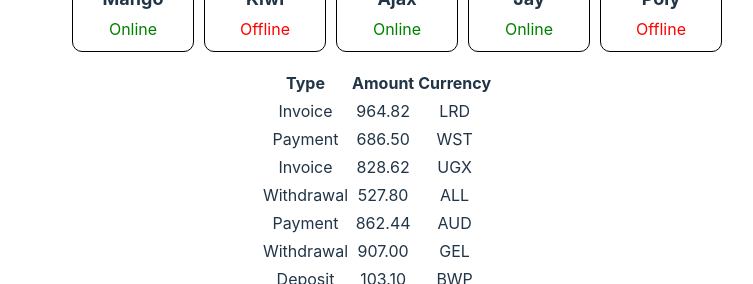
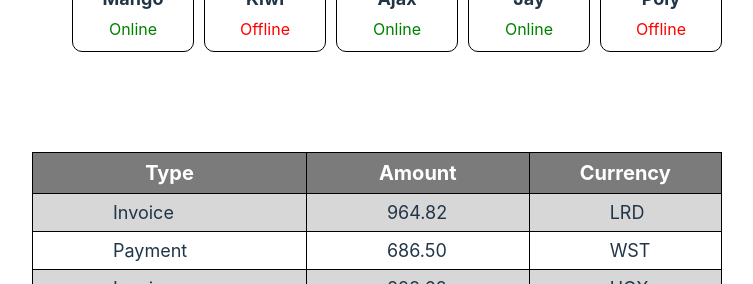
Before and after one commit to ulianasunny31/goit-react-hw-01, a React (Vite) app: page / in a window 1280 px wide. Shown: the part 516-800 px from the top of the page, without its empty margins (263-1016 px from the left). Built offline with nearby package versions, Linux system fonts and the light colour scheme.

Commit message:
transaction table done

```diff
--- a/src/components/FriendsList/FriendsList.module.css
+++ b/src/components/FriendsList/FriendsList.module.css
@@ -1,6 +1,6 @@
 .friendList {
   display: flex;
   gap: 10px;
-
   list-style: none;
+  margin-bottom: 100px;
 }
--- a/src/components/TransactionHistory/TransactionHistory.jsx
+++ b/src/components/TransactionHistory/TransactionHistory.jsx
@@ -1,4 +1,6 @@
-const TransactionHistory = ({items}) => {
+import css from './TransactionHistory.module.css'
+
+const TransactionHistory = ({ items }) => {
 
     function getType(type) {
         switch (type) {
@@ -16,8 +18,8 @@ const TransactionHistory = ({items}) => {
 
   return (
 <>
-<table>
-  <thead>
+<table className={css.table}>
+  <thead className={css.thead}>
     <tr>
       <th>Type</th>
       <th>Amount</th>
@@ -25,7 +27,7 @@ const TransactionHistory = ({items}) => {
     </tr>
   </thead>
 
-  <tbody>
+  <tbody className={css.tbody}>
     {
   items.map(({id, type, amount, currency}) => {
       return (
--- a/src/components/TransactionHistory/TransactionHistory.module.css
+++ b/src/components/TransactionHistory/TransactionHistory.module.css
@@ -0,0 +1,32 @@
+.table {
+  border: 1px solid black;
+  width: 100%;
+  border-collapse: collapse;
+}
+
+.thead th {
+  padding: 5px;
+  border-right: 1px solid black;
+}
+
+.thead {
+  background-color: #7b7b7b;
+  color: white;
+  font-size: 20px;
+  border-bottom: 1px solid black;
+}
+
+.tbody tr {
+  border-bottom: 1px solid black;
+  font-size: 18px;
+}
+
+.tbody td {
+  border-left: 1px solid black;
+  text-align: left;
+  padding: 5px 5px 5px 80px;
+}
+
+.tbody tr:nth-child(odd) {
+  background-color: #d7d7d7;
+}
```
